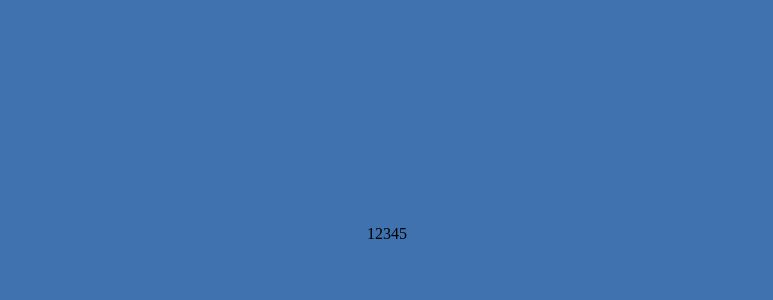
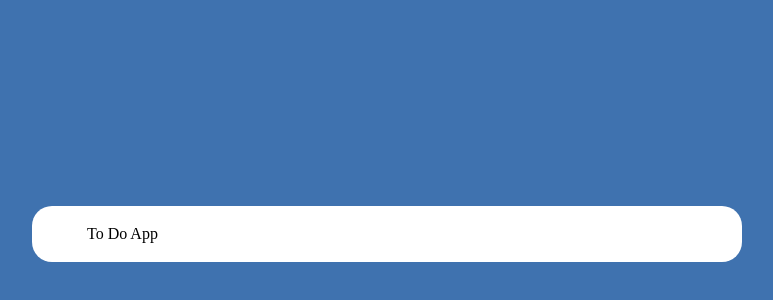
Before and after one commit to Benyamin-Rafaeli/todoListReact, a React (Vite) app: page / in a window 1280 px wide. Shown: the part 166-466 px from the top of the page, without its empty margins (253-1026 px from the left). Built offline with nearby package versions, Linux system fonts and the light colour scheme.

Commit message:
fix: main input field styling

```diff
--- a/src/views/App/index.module.scss
+++ b/src/views/App/index.module.scss
@@ -0,0 +1,6 @@
+.article {
+  background: white;
+  min-width: 600px;
+  border-radius: 20px;
+  padding: 20px 55px;
+}
--- a/src/views/App/index.tsx
+++ b/src/views/App/index.tsx
@@ -1,5 +1,12 @@
 import React from 'react';
+import styles from './index.module.scss';
 
 export const App: React.FC = () => {
-  return <article>12345</article>;
+  return (
+    <article className={styles.article}>
+      <h1 className={styles.articleTitle}>To Do App</h1>
+      <section className={styles.articleSection}></section>
+      <section className={styles.articleSection}></section>
+    </article>
+  );
 };
```
